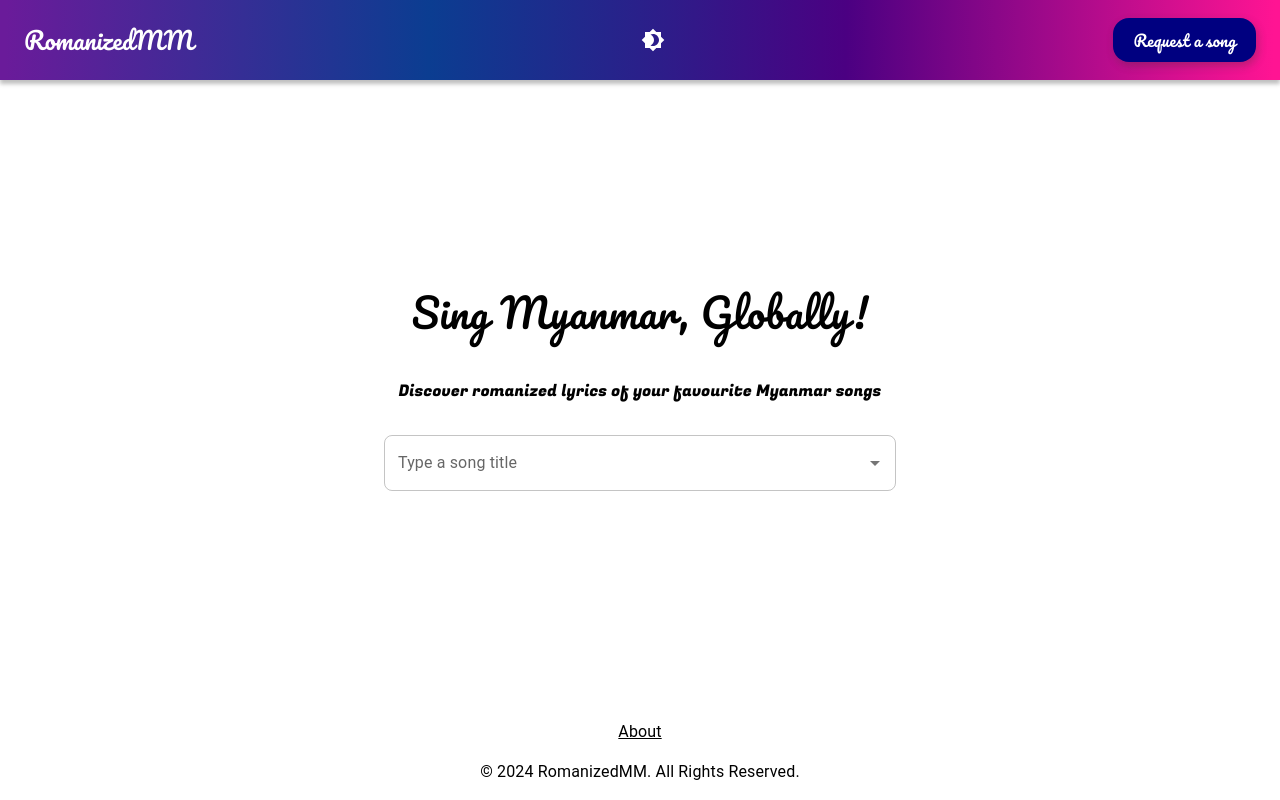
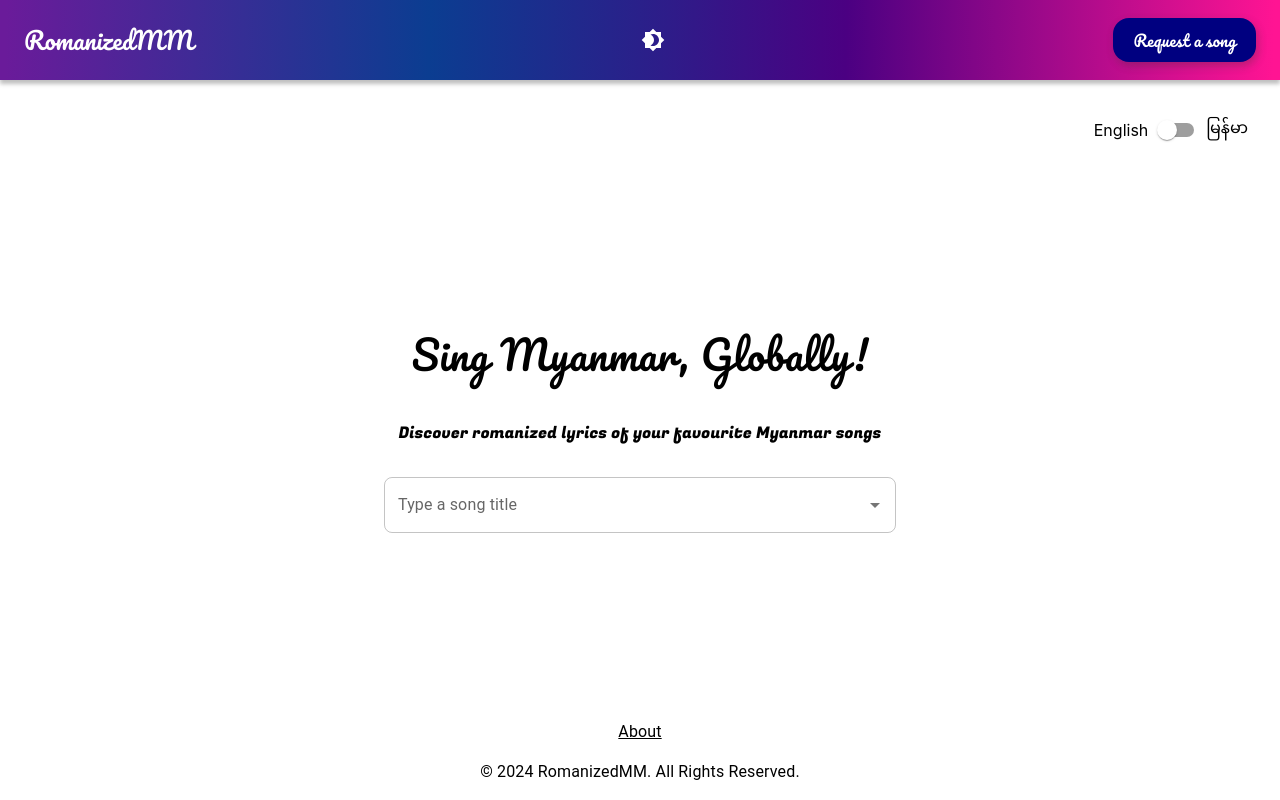
Before and after one commit to ynwin1/RomanizedMM, a React (Create React App) app in the folder client/: page / in a window 1280 px wide. Built offline with nearby package versions, Linux system fonts and the light colour scheme; no server answers.

Commit message:
create Toggler component and stick it to nav bar

```diff
--- a/client/src/components/MusicBox/MusicBox.js
+++ b/client/src/components/MusicBox/MusicBox.js
@@ -46,14 +46,6 @@ function MusicBox(props) {
     return (
         <OverallContainer>
             <div style={{marginTop: '1rem', width: '100%', display: 'flex', flexDirection: 'column', justifyContent: 'center', alignItems: 'center'}}>
-                <div style={{display: 'flex', flexDirection: 'row', justifyContent: 'center', alignItems: 'center'}}>
-                    <p>English</p><Switch
-                    checked={language === 'mm'}
-                    onChange={toggleLanguageMode}
-                    name="languageToggle"
-                    inputProps={{ 'aria-label': 'language switch' }}
-                /><p>မြန်မာ</p>
-                </div>
                 <AutoCompleteSearchBar />
             </div>
             <div style={{marginTop: '1rem', width: '100%', display: 'flex', flexDirection: 'column', justifyContent: 'center', alignItems: 'center'}}>
--- a/client/src/components/NavBar/NavBar.js
+++ b/client/src/components/NavBar/NavBar.js
@@ -6,13 +6,18 @@ import Brightness4Icon from '@mui/icons-material/Brightness4';
 import Brightness7Icon from '@mui/icons-material/Brightness7';
 import ColorModeContext from "../../themes/ThemeContext";
 import {CustomNavBar, CustomNavButton, CustomToolBar, NavBarTypography} from "./NavBarStyling"
+import Switch from "@mui/material/Switch";
+import LanguageContext from "../../language/LanguageContext";
+import {LanguageToggler} from "../Toggler/Toggler";
 
 function NavBar() {
 
     const theme = useTheme();
     const colorMode = useContext(ColorModeContext);
+    const { language, toggleLanguageMode } = useContext(LanguageContext);
 
     return (
+        <div>
             <CustomNavBar position="static" theme={theme}>
                 <CustomToolBar>
                     <Link to="/" style={{ color: 'inherit', textDecoration: 'inherit' }}>
@@ -28,6 +33,8 @@ function NavBar() {
                     </Link>
                 </CustomToolBar>
             </CustomNavBar>
+            <LanguageToggler/>
+        </div>
     )
 }
 
--- /dev/null
+++ b/client/src/components/Toggler/Toggler.js
@@ -0,0 +1,17 @@
+import Switch from "@mui/material/Switch";
+import React, {useContext} from "react";
+import LanguageContext from "../../language/LanguageContext";
+
+export const LanguageToggler = () => {
+    const { language, toggleLanguageMode } = useContext(LanguageContext);
+    return (
+        <div style={{display: 'flex', flexDirection: 'row', marginTop:'1rem', marginRight: '2rem', justifyContent: "right", alignItems: "center"}}>
+            <p>English</p><Switch
+            checked={language === 'mm'}
+            onChange={toggleLanguageMode}
+            name="languageToggle"
+            inputProps={{ 'aria-label': 'language switch' }}
+        /><p>မြန်မာ</p>
+        </div>
+    )
+};
```
Lines whose indentation alone changed are shown as unchanged.
